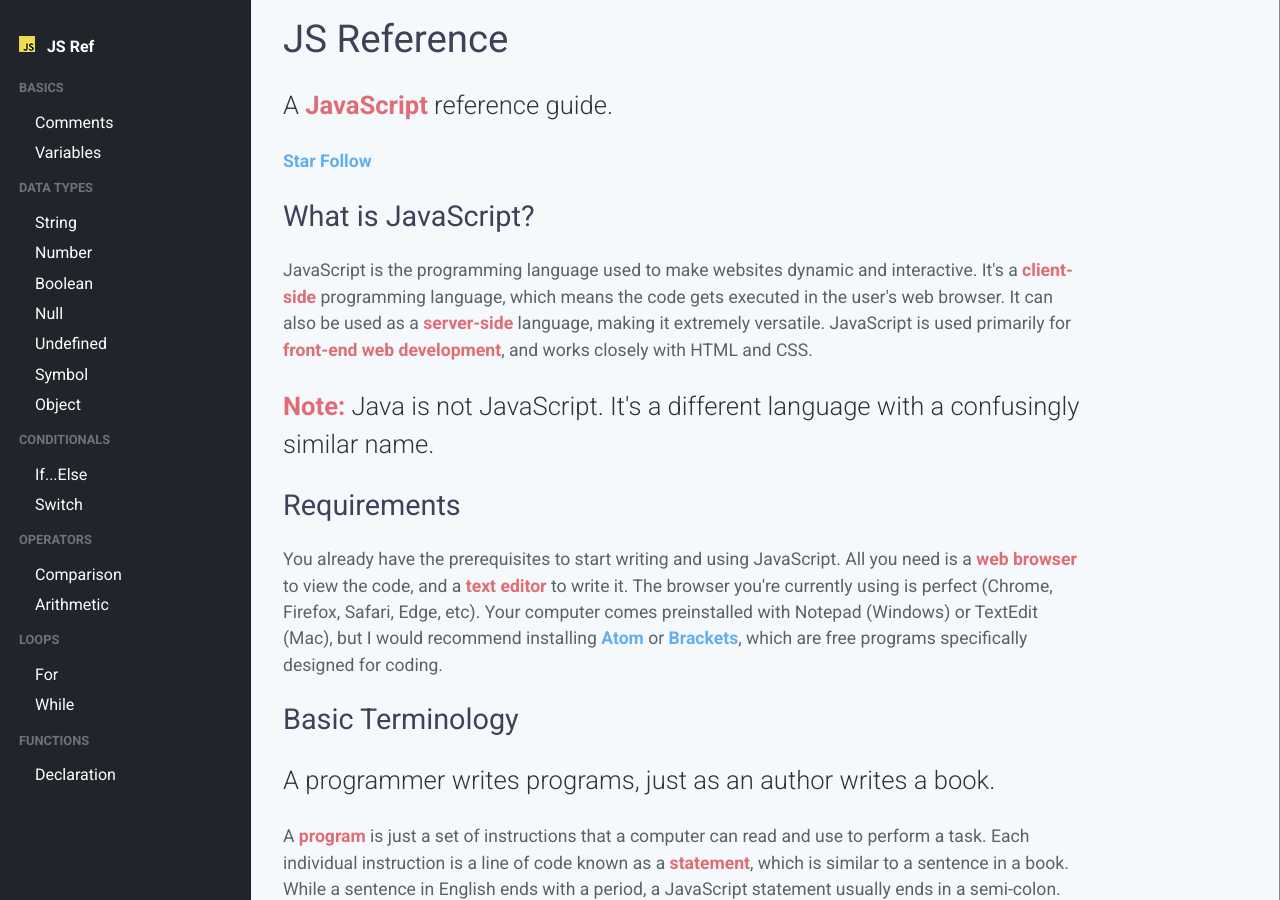
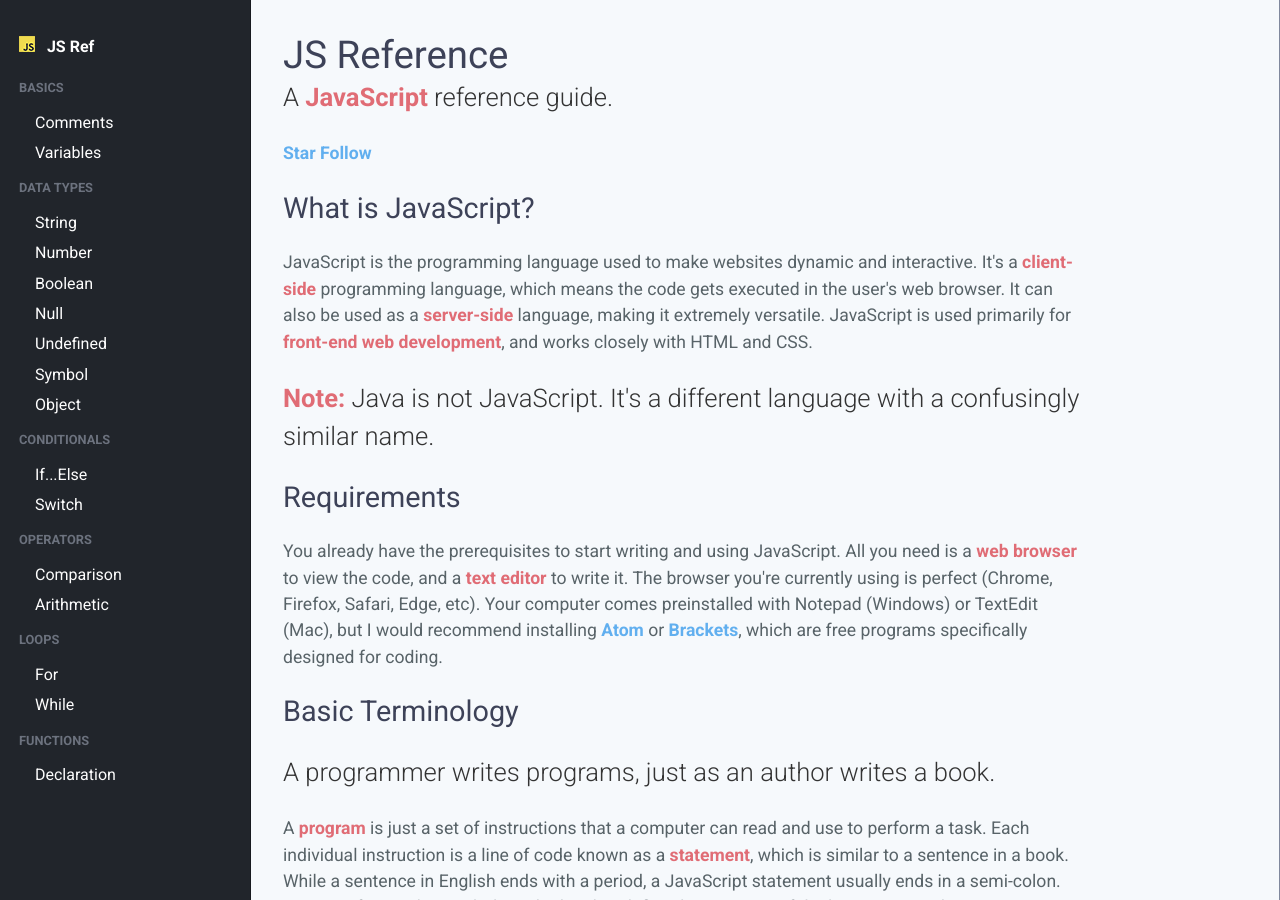
Before and after one commit to KJLarson/snippets, a Jekyll site: the page built from index.html, in a window 1280 px wide and 900 px high. Built offline with Jekyll 4.4.1, drawn with Linux system fonts in a browser that asks for light colours; nearby versions of some CDN libraries.

```diff
--- a/_sass/components/_layout.scss
+++ b/_sass/components/_layout.scss
@@ -9,7 +9,7 @@
 
 .content {
 	//border-top: lighten($border-color, 5%);
-	padding: 1rem 0;
+	padding: 2rem 0;
 	min-height: 100vh;
 	margin-left: 250px;
 	background: $background;
@@ -25,8 +25,7 @@
 p,
 ol,
 ul,
-table,
-div {
+table {
 	margin: 0 0 1.5rem 2rem;
 	max-width: 800px;
 }
@@ -34,10 +33,12 @@
 // Individual styling
 h1 {
 	font-size: $h1;
+	margin-bottom: 0;
 }
 
 h2 {
 	font-size: $h2;
+	margin-bottom: 0;
 }
 
 h3 {
```
